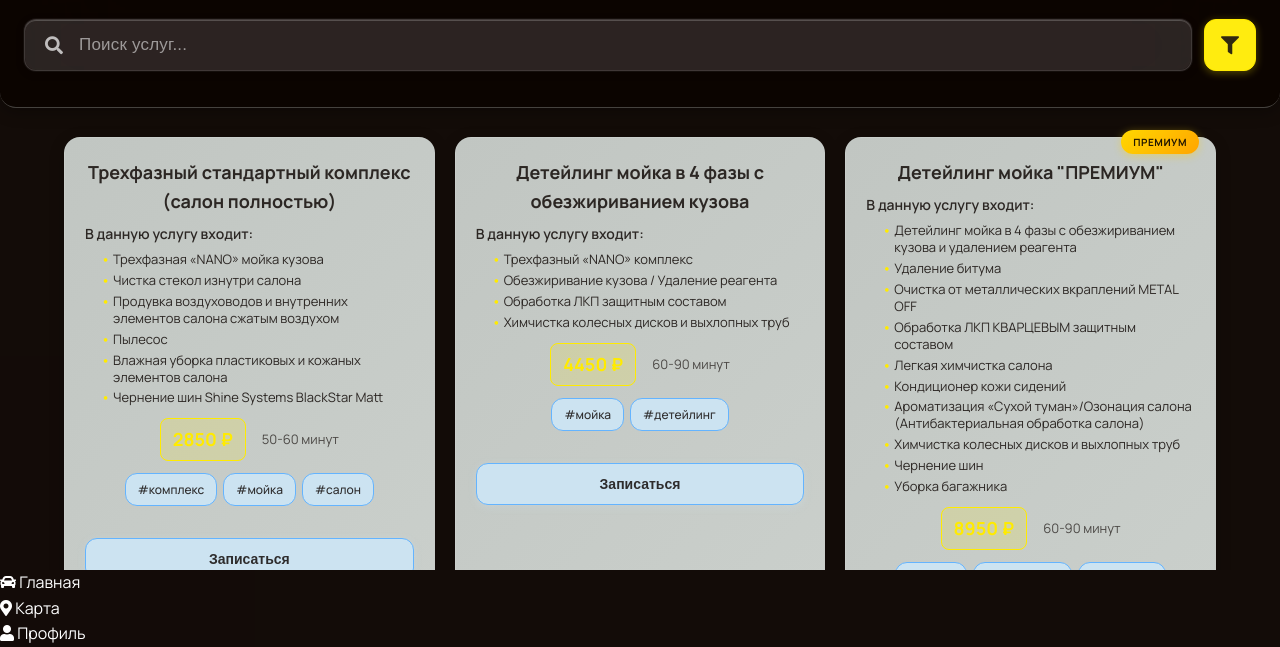
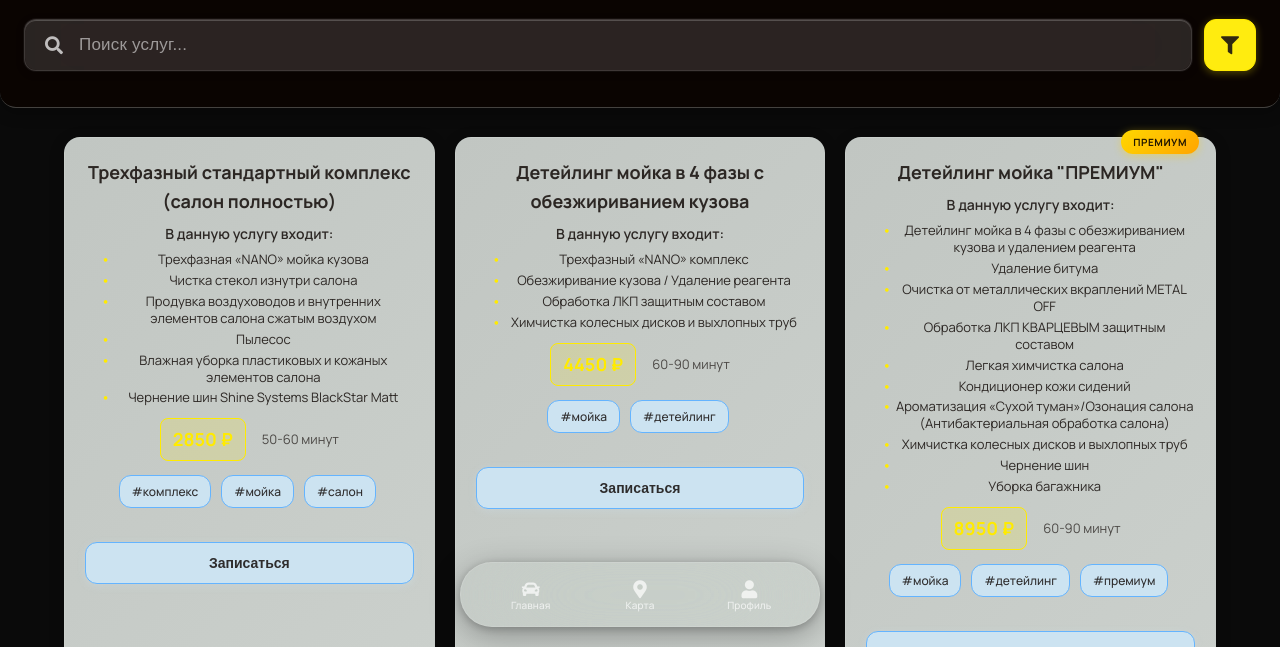
Before and after one commit to Notiberg/auto-theme, a plain HTML site: page meatwash.html in a window 1280 px wide. Shown: the part 153-800 px from the top of the page. Drawn offline with Linux system fonts and the light colour scheme.

Commit message:
finalmeatwash

```diff
--- a/meatwash.css
+++ b/meatwash.css
@@ -1362,3 +1362,92 @@ body[data-service="meatwash"] .glass-header.filters-open .filter-buttons,
     border-radius: 6px !important;
     margin: 0 4px !important;
 }
+
+/* Темный однотонный фон для всех экранов */
+body[data-service="meatwash"] {
+    background: #0A0A0A !important;
+    background-image: none !important;
+    min-height: 100vh !important;
+}
+
+body[data-service="meatwash"] .mobile-container {
+    background: transparent !important;
+}
+
+/* БОЛЬШИЕ ЭКРАНЫ - Принудительные стили для нижнего меню meatwash */
+@media (min-width: 1025px) {
+    body[data-service="meatwash"] {
+        background: #0A0A0A !important;
+        min-height: 100vh !important;
+    }
+
+    body[data-service="meatwash"] .mobile-container {
+        max-width: 1200px !important;
+        margin: 0 auto !important;
+        background: transparent !important;
+        min-height: 100vh !important;
+    }
+
+    body[data-service="meatwash"] .glass-footer {
+        display: flex !important;
+        position: fixed !important;
+        bottom: 20px !important;
+        left: 50% !important;
+        right: auto !important;
+        top: auto !important;
+        transform: translateX(-50%) !important;
+        width: calc(100% - 40px) !important;
+        max-width: 360px !important;
+        min-width: 300px !important;
+        height: 65px !important;
+        background: rgba(255, 255, 255, 0.03) !important;
+        backdrop-filter: blur(60px) saturate(200%) !important;
+        -webkit-backdrop-filter: blur(60px) saturate(200%) !important;
+        border-radius: 32px !important;
+        justify-content: space-around !important;
+        align-items: center !important;
+        padding: 0 15px !important;
+        z-index: 10000 !important;
+        border: 1px solid rgba(255, 255, 255, 0.1) !important;
+        box-shadow: 0 8px 32px rgba(0, 0, 0, 0.3), 0 2px 8px rgba(0, 0, 0, 0.2) !important;
+        margin: 0 !important;
+    }
+
+    body[data-service="meatwash"] .glass-footer .nav-item {
+        position: relative !important;
+        display: flex !important;
+        flex-direction: column !important;
+        align-items: center !important;
+        justify-content: center !important;
+        color: rgba(255, 255, 255, 0.7) !important;
+        cursor: pointer !important;
+        width: 55px !important;
+        height: 45px !important;
+        padding: 6px 4px !important;
+        border-radius: 18px !important;
+        transition: all 0.4s cubic-bezier(0.25, 0.8, 0.25, 1) !important;
+        text-decoration: none !important;
+        background: transparent !important;
+        border: none !important;
+        margin: 0 !important;
+        flex-shrink: 0 !important;
+    }
+
+    body[data-service="meatwash"] .glass-footer .nav-item i {
+        font-size: 18px !important;
+        margin-bottom: 2px !important;
+        color: rgba(255, 255, 255, 0.7) !important;
+    }
+
+    body[data-service="meatwash"] .glass-footer .nav-item span {
+        font-size: 10px !important;
+        font-weight: 500 !important;
+        color: rgba(255, 255, 255, 0.7) !important;
+        text-align: center !important;
+    }
+
+    body[data-service="meatwash"] .content,
+    body[data-service="meatwash"] .services-content {
+        padding-bottom: calc(100px + env(safe-area-inset-bottom)) !important;
+    }
+}
--- a/meatwash.html
+++ b/meatwash.html
@@ -41,18 +41,18 @@
                     <button class="filter-btn"><i class="fas fa-ruble-sign"></i> <span class="label">Стоимость </span><span class="value"></span><i class="fas fa-chevron-down"></i></button>
                     <div class="dropdown-content">
                         <div>Все</div>
-                        <div>До 1000</div>
                         <div>До 2000</div>
-                        <div>До 3000</div>
-                        <div>До 5000</div>
+                        <div>До 4000</div>
+                        <div>До 6000</div>
+                        <div>До 10000</div>
                     </div>
                 </div>
                 <div class="dropdown">
                     <button id="duration-btn" class="filter-btn"><i class="fas fa-clock"></i> <span class="label">Длительность </span><span class="value"></span><i class="fas fa-chevron-down"></i></button>
                     <div class="dropdown-content">
                         <div>Все</div>
-                        <div>До 30 мин</div>
-                        <div>До 60 минут</div>
+                        <div>До 15 мин</div>
+                        <div>До 30 минут</div>
                         <div>До 90 минут</div>
                         <div>До 120 минут</div>
                     </div>
--- a/services-config.js
+++ b/services-config.js
@@ -86,7 +86,7 @@ const servicesConfig = {
                 price: 6000,
                 duration: 30,
                 category: 'wash',
-                tags: ['двигаетль', 'мойка']
+                tags: ['двигатель', 'мойка']
             },
         ],
         addresses: [
--- a/style.css
+++ b/style.css
@@ -269,6 +269,8 @@ body {
         grid-template-columns: repeat(auto-fit, minmax(300px, 1fr));
         gap: 24px;
     }
+
+    /* Нижнее меню остается как на мобильных - без изменений */
 }
 
 .logo-container {
@@ -485,6 +487,7 @@ body {
     .filter-buttons::-webkit-scrollbar {
         display: none;
     }
+}
 
 /* ПЛАНШЕТЫ - Показываем лейблы */
 @media (min-width: 768px) and (max-width: 1024px) {
@@ -2125,5 +2128,3 @@ body {
         padding: 14px 18px;
     }
 }
-
-/* Конец файла */
```
